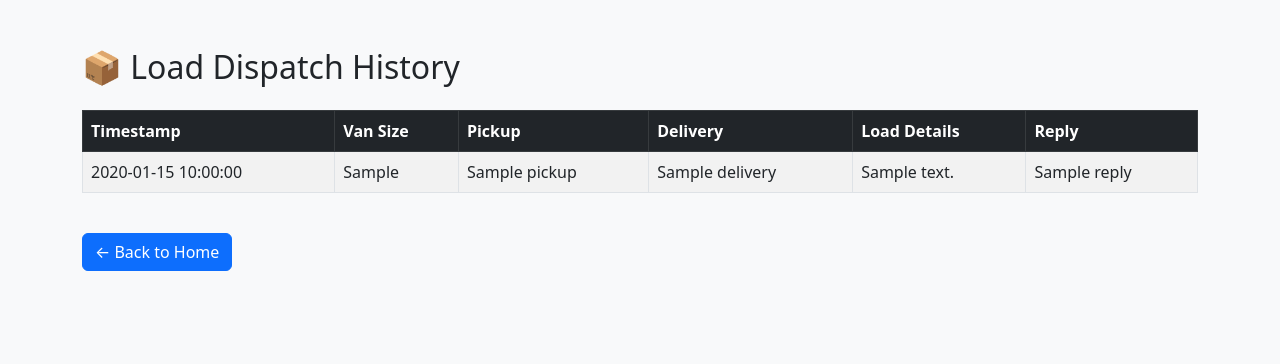
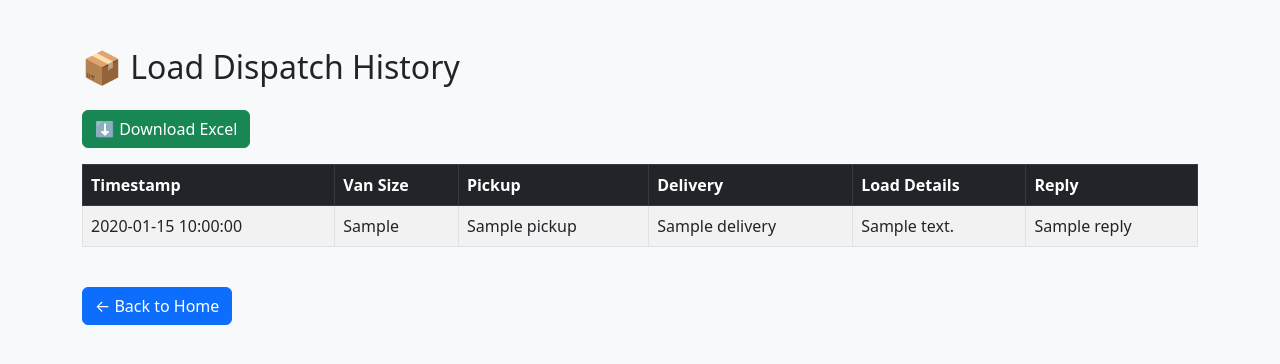
Before and after one commit to VarunDasharadhi/ai-dispatch-assistant, a Flask app: template templates/history.html in a window 1280 px wide. Shown: the top 364 px of the page. Run offline with Flask 3, Linux system fonts and the light colour scheme; the template is opened without the code that fills it: most values are stand-ins (such as "Sample title", 1, 10 or a date in 2020).

Commit message:
Added download Excel functionality

```diff
--- a/app.py
+++ b/app.py
@@ -1,6 +1,6 @@
 import pandas as pd
 from datetime import datetime
-from flask import Flask, render_template, request
+from flask import Flask, render_template, request, send_file
 import os
 from dotenv import load_dotenv
 from openai import OpenAI
@@ -74,7 +74,6 @@ Return the following:
 
 @app.route("/history")
 def history():
-    import pandas as pd
     try:
         df = pd.read_excel("load_history.xlsx")
     except Exception as e:
@@ -83,6 +82,10 @@ def history():
     records = df.to_dict(orient="records")
     return render_template("history.html", records=records)
 
+@app.route("/download")
+def download():
+    return send_file("load_history.xlsx", as_attachment=True)
+
 
 if __name__ == "__main__":
     app.run(debug=True)
--- a/templates/history.html
+++ b/templates/history.html
@@ -7,6 +7,7 @@
 <body class="bg-light">
     <div class="container mt-5">
         <h2 class="mb-4">📦 Load Dispatch History</h2>
+        <a href="/download" class="btn btn-success mb-3">⬇️ Download Excel</a>
         <table class="table table-bordered table-striped table-hover">
             <thead class="table-dark">
                 <tr>
```
